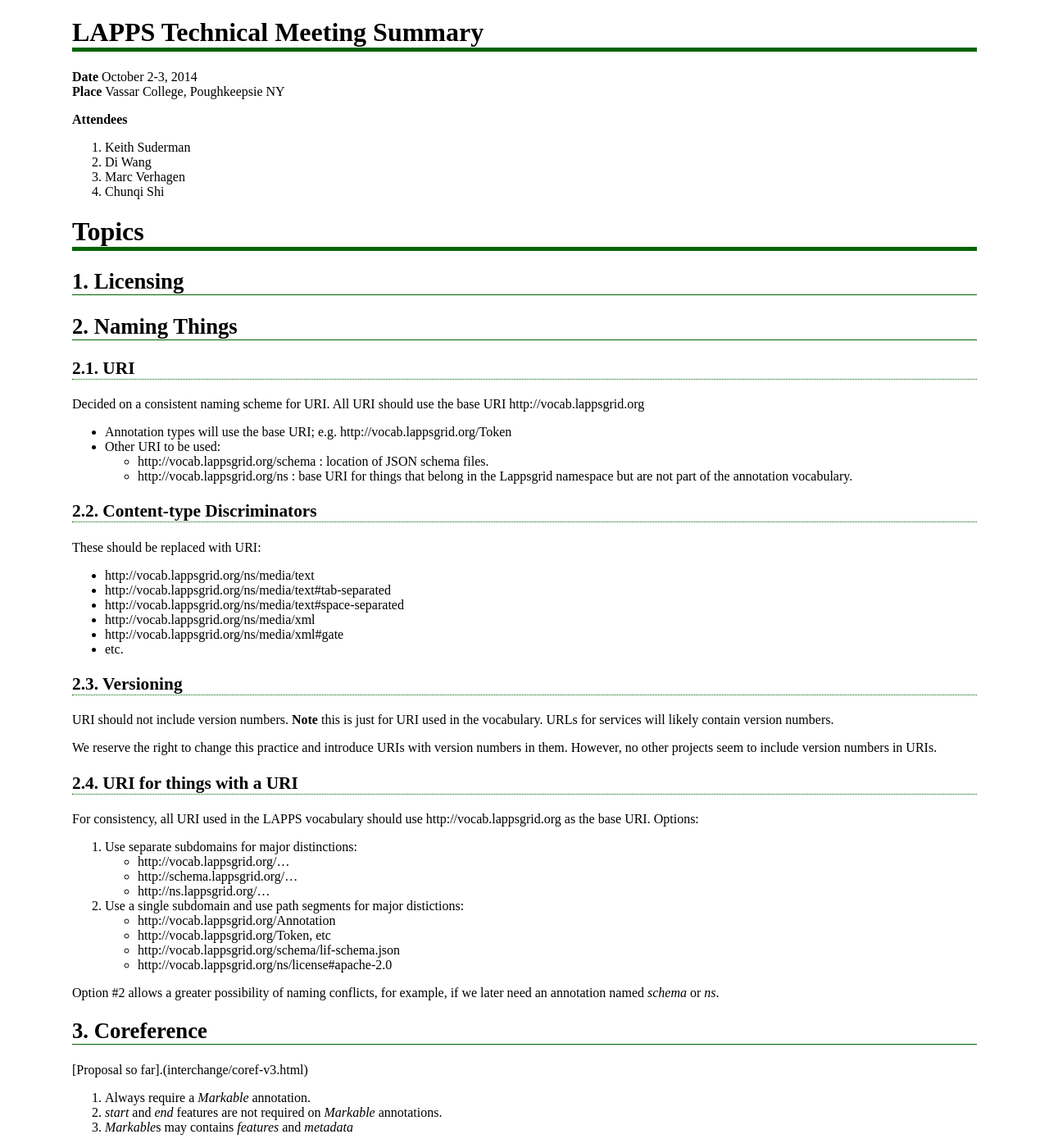
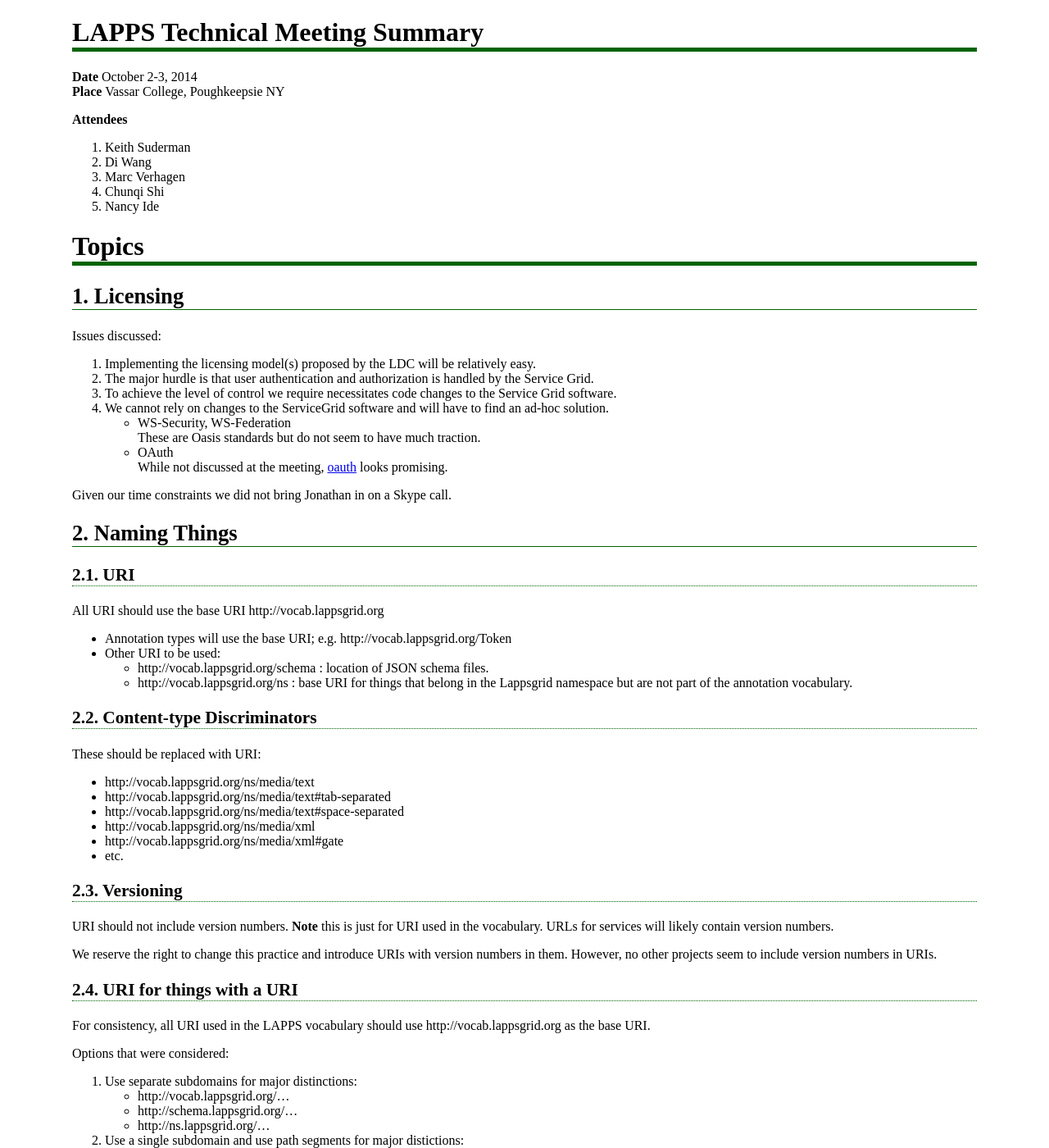
Before and after one commit to lapps/lapps.github.io, a Jekyll site: the page built from Summary2014-10-03.md, in a window 1280 px wide and 1400 px high. Shown: the whole window at 82% size. Built offline with Jekyll 4.4.1, drawn with Linux system fonts in a browser that asks for light colours; some of the changed text lies outside the part shown.

Commit message:
Updated meeting summary.

```diff
--- a/Summary2014-10-03.md
+++ b/Summary2014-10-03.md
@@ -12,17 +12,34 @@
 1. Di Wang
 1. Marc Verhagen
 1. Chunqi Shi
+1. Nancy Ide
 
 # Topics
 
 ## Licensing
 
+Issues discussed:
+
+1. Implementing the licensing model(s) proposed by the LDC will be relatively easy.
+1. The major hurdle is that user authentication and authorization is handled by the Service Grid.
+1. To achieve the level of control we require necessitates code changes to the Service Grid
+software.
+1. We cannot rely on changes to the ServiceGrid software and will have to find an ad-hoc
+solution.
+	* WS-Security, WS-Federation<br/>These are Oasis standards but do not seem to have much
+	traction.
+	* OAuth<br/>
+	While not discussed at the meeting, [oauth](http://oauth.net) looks promising.
+
+Given our time constraints we did not bring Jonathan in on a Skype call.
+
+
+
 ## Naming Things
 
 ### URI
 
-Decided on a consistent naming scheme for URI.  All URI should use the base
-URI http://vocab.lappsgrid.org
+All URI should use the base URI http://vocab.lappsgrid.org
 
 * Annotation types will use the base URI; e.g. http://vocab.lappsgrid.org/Token
 * Other URI to be used:
@@ -53,25 +70,25 @@
 
 For consistency, all URI used in the LAPPS vocabulary should use http://vocab.lappsgrid.org
 as the base URI.
-Options:
+
+Options that were considered:
 
 1. Use separate subdomains for major distinctions:
 	* http://vocab.lappsgrid.org/...
 	* http://schema.lappsgrid.org/...
 	* http://ns.lappsgrid.org/...
 1. Use a single subdomain and use path segments for major distictions:
-	* http://vocab.lappsgrid.org/Annotation
-	* http://vocab.lappsgrid.org/Token, etc
+	* http://vocab.lappsgrid.org/Token
 	* http://vocab.lappsgrid.org/schema/lif-schema.json
 	* http://vocab.lappsgrid.org/ns/license#apache-2.0
 
-Option #2 allows a greater possibility of naming conflicts, for example, if we later
-need an annotation named *schema* or *ns*.
+While option #2 allows a greater possibility for naming conflicts, for example if we later
+need an annotations named *schema* or *ns*, it was the preferred option.
 
 
 ## Coreference
 
-[Proposal so far].(interchange/coref-v3.html)
+[Proposal so far](interchange/coref-v3.html)
 
 1. Always require a *Markable* annotation.
 1. *start* and *end* features are not required on *Markable* annotations.
@@ -86,12 +103,11 @@
 1. Using third party authentication services (i.e. LDC)
 1. Native support to register REST services.
 
-### Interim Solutions
-1. Collect requirements from LDC.
-
 ## Roadmap
 
-No work done.
+1. Release stable(-ish) versions of LAPPS modules.
+1. Start running the Service Manager and LAPPS services on https://
+
 
 ## Work Items
 
```
Also changed, not shown: other parts of Summary2014-10-03.md (+1 -0 lines).
